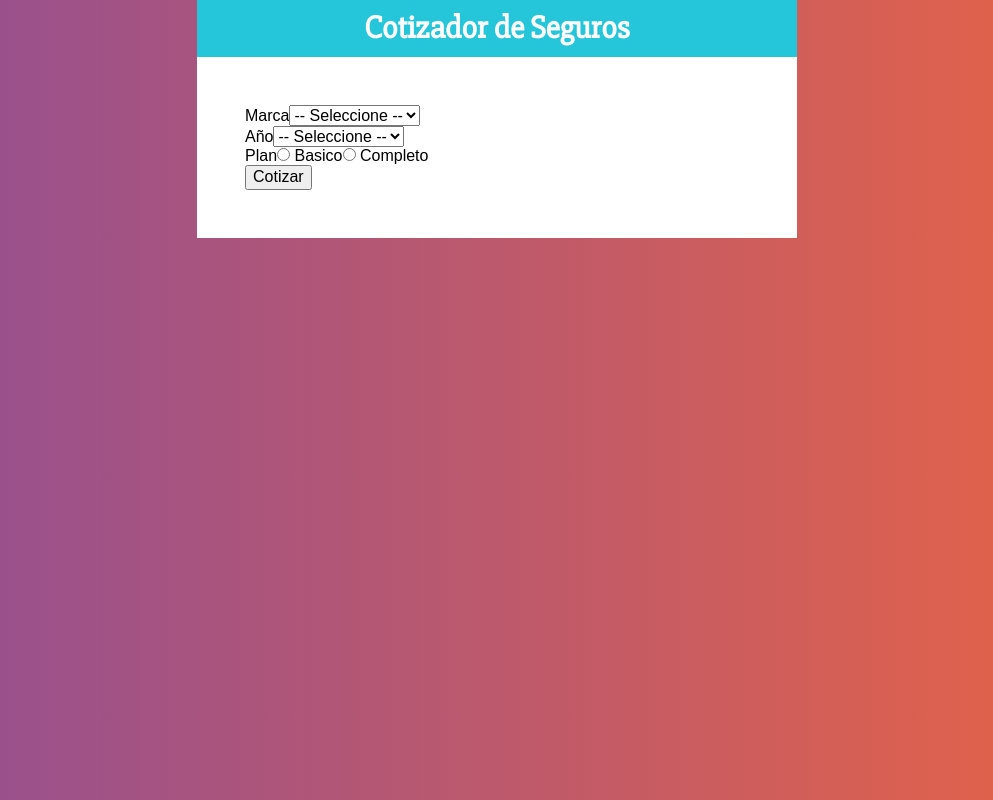
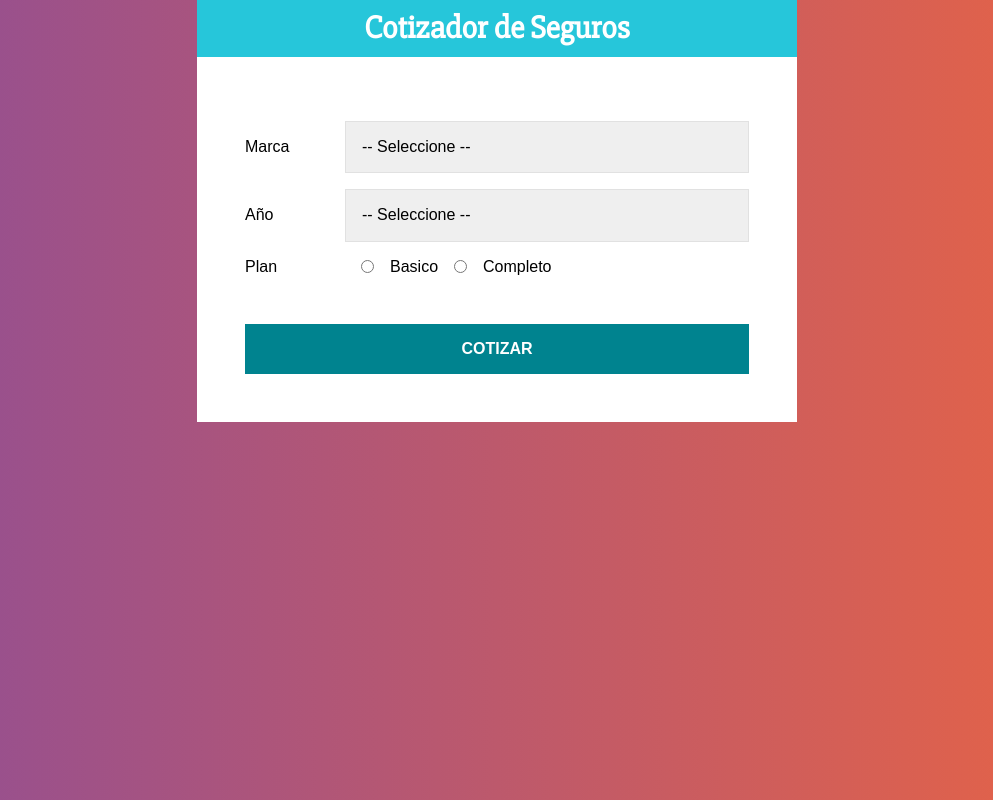
Before and after one commit to Mauricio-Ojeda/cotizador, a React (Create React App) app: page / in a window 1280 px wide. Shown: the whole page, without its empty margins (143-1136 px from the left). Built offline with nearby package versions, Linux system fonts and the light colour scheme.

Commit message:
Calculando el costo basado en la marca

```diff
--- a/package.json
+++ b/package.json
@@ -3,6 +3,8 @@
   "version": "0.1.0",
   "private": true,
   "dependencies": {
+    "@emotion/react": "^11.4.0",
+    "@emotion/styled": "^11.3.0",
     "@testing-library/jest-dom": "^5.12.0",
     "@testing-library/react": "^11.2.6",
     "@testing-library/user-event": "^12.8.3",
--- a/src/components/Formulario.js
+++ b/src/components/Formulario.js
@@ -1,22 +1,151 @@
-import React from 'react'
+import React, { useState } from 'react';
+import styled from '@emotion/styled';
+import { obtenerDiferenciaYear, calcularMarca } from '../Helper';
+
+const Campo = styled.div`
+    display: flex;
+    align-items: center;
+    margin-bottom: 1rem;
+`;
+
+const Label = styled.label`
+    flex: 0 0 100px;
+`;
+
+const Select = styled.select`
+    display: block;
+    width: 100%;
+    padding: 1rem;
+    border: 1px solid #e1e1e1;
+    -webkit-appearance: none;
+
+`;
+
+const InputRadio = styled.input`
+    margin: 0 1rem;
+`;
+
+const Button = styled.button`
+    background-color: #00838F;
+    font-size: 1rem;
+    width: 100%;
+    padding: 1rem;
+    color: #ffffff;
+    text-transform: uppercase;
+    font-weight: bold;
+    border: none;
+    transition: background-color .3s ease;
+    margin-top: 2rem;
+
+    &:hover {
+        background-color: #26C6DA;
+        cursor: pointer;
+
+    }
+`;
+
+const Error = styled.div`
+    background-color: red;
+    color: #fff;
+    padding: 1rem;
+    width: 100%;
+    text-align: center;
+    font-weight: bold;
+    margin: 1rem 0;
+`
 
 const Formulario = () => {
+    // state inicial del form
+    const [datos, setDatos] = useState({
+        marca: '',
+        year: '',
+        plan: ''
+    })
+
+    const [error, setError] = useState(false);
+
+    // desestructurando datos
+    const {marca, year, plan} = datos;
+
+    // leer datos del formulario y colocarlos en el state
+
+    const obtenerInformacion = e => {
+        setDatos({
+           ...datos,
+            [e.target.name] : e.target.value
+        })
+    }
+
+    // manejo del submit
+
+    const handleSubmit = e => {
+        e.preventDefault();
+
+        // validar
+        if ( ( marca.trim() === '' ) || ( year.trim() === '' ) || ( plan.trim() === '' ) ){
+
+            setError(true);
+            return
+        }
+
+        setError(false);
+
+        // Una base de 2000
+
+        let resultado = 2000;
+
+        //obtener diferencia de años
+
+        const diferencia = obtenerDiferenciaYear(parseInt(year, 10));
+        console.log(diferencia);
+
+        // Restar un 3% por cada diferencia menor de año
+
+        let porcentaje = 0.03 * diferencia;
+
+
+        resultado -= porcentaje * resultado;
+        console.log(resultado);
+
+        resultado = calcularMarca(marca, resultado);
+        console.log(resultado);
+
+    }
+
     return (
-       <form>
-            <div>
-                <label>Marca
-                    <select>
+       <form
+            onSubmit = { handleSubmit }
+        >
+
+            <Campo>{error ? <Error> Todos los Campos son Obligatorios</Error> : null}</Campo>
+
+            <Campo>
+                <Label htmlFor= "marca">Marca</Label>
+                    <Select
+                        id="marca"
+                        value= { marca }
+                        name= "marca"
+                        onChange = { obtenerInformacion }
+                    >
                         <option value="">-- Seleccione --</option>
                         <option value="americano">Americano</option>
                         <option value="europeo">Europeo</option>
                         <option value="asiatico">Asiatico</option>
-                    </select>
-                </label>
-            </div>
-            <div>
-                <label>Año
-                    <select>
+                    </Select>
+
+            </Campo>
+            <Campo>
+                <Label htmlFor= "año" >Año</Label>
+                    <Select
+                        id="año"
+                        value= { year }
+                        name= "year"
+                        onChange = { obtenerInformacion }
+                    >
                         <option value="">-- Seleccione --</option>
+                        <option value="2024">2024</option>
+                        <option value="2023">2023</option>
+                        <option value="2022">2022</option>
                         <option value="2021">2021</option>
                         <option value="2020">2020</option>
                         <option value="2019">2019</option>
@@ -27,23 +156,31 @@ const Formulario = () => {
                         <option value="2014">2014</option>
                         <option value="2013">2013</option>
                         <option value="2012">2012</option>
-                    </select>
-                </label>
-            </div>
-            <div>
-                <label>Plan</label>
-                <input
+                    </Select>
+
+            </Campo>
+            <Campo>
+                <Label>Plan</Label>
+                <InputRadio
+                    id="basico"
                     type="radio"
                     name="plan"
                     value="basico"
-                /> Basico
-                <input
+                    checked={ plan === "basico" }
+                    onChange = { obtenerInformacion }
+                />
+                <label htmlFor="basico">Basico</label>
+                <InputRadio
+                    id="completo"
                     type="radio"
                     name="plan"
                     value="completo"
-                /> Completo
-            </div>
-            <button type="button">Cotizar</button>
+                    checked={ plan === "completo" }
+                    onChange = { obtenerInformacion }
+                />
+                <label htmlFor="completo">Completo</label>
+            </Campo>
+            <Button type="submit">Cotizar</Button>
         </form>
     )
 }
```
Also changed, not shown: 1 other file (tests, documents, lock files or other folders).
